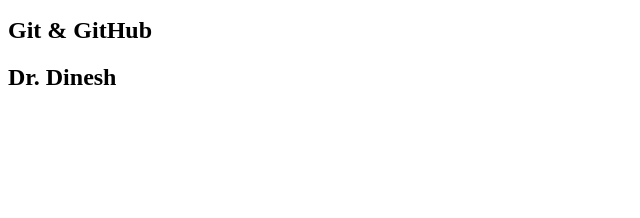
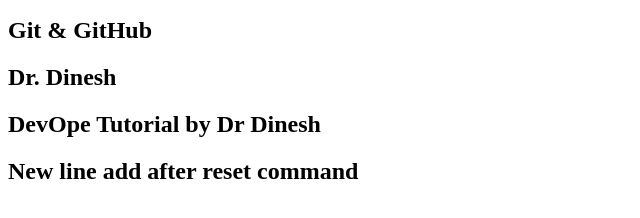
Before and after one commit to drdcshrimali-ops/Git-Reset-Command, a plain HTML site: page index.html in a window 1280 px wide. Shown: the part 50-268 px from the top of the page, without its empty margins (0-640 px from the left). Drawn offline with Linux system fonts and the light colour scheme.

Commit message:
After reset command

```diff
--- a/index.html
+++ b/index.html
@@ -9,5 +9,7 @@
     <h2>Git Reset Command</h2>
     <h2>Git & GitHub</h2>
     <h2>Dr. Dinesh</h2>
+    <h2>DevOpe Tutorial by Dr Dinesh</h2>
+    <h2>New line add after reset command</h2>
 </body>
 </html>
```
